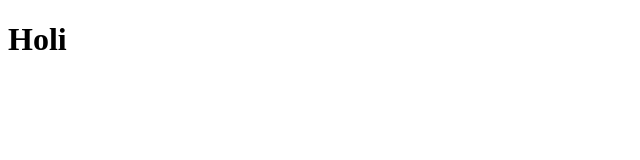
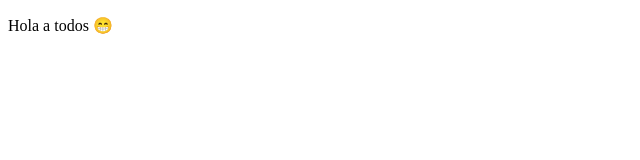
Before and after one commit to tomasjimenez/MasterEnCode, a plain HTML site: page 01_HTML/index.html in a window 1280 px wide. Shown: the whole page, without its empty margins (0-640 px from the left). Drawn offline with Linux system fonts and the light colour scheme.

Commit message:
creando el cuerpo y etiquetas en html

```diff
--- a/index.html
+++ b/01_HTML/index.html
@@ -1,11 +1,17 @@
 <!DOCTYPE html>
 <html lang="en">
+
 <head>
     <meta charset="UTF-8">
     <meta name="viewport" content="width=device-width, initial-scale=1.0">
-    <title>Document</title>
+    <title>Hola mundo!!!</title>
 </head>
+
 <body>
-    <h1>Holi</h1>
+    <p>
+        Hola a todos 😁
+    </p>
+    <img src="" alt="">
 </body>
+
 </html>
```
Also changed, not shown: 01_HTML/img/DEVF_TOMAS_JIMENEZ_CINTA_BLANCA-1.jpg (added), 2 other files.
